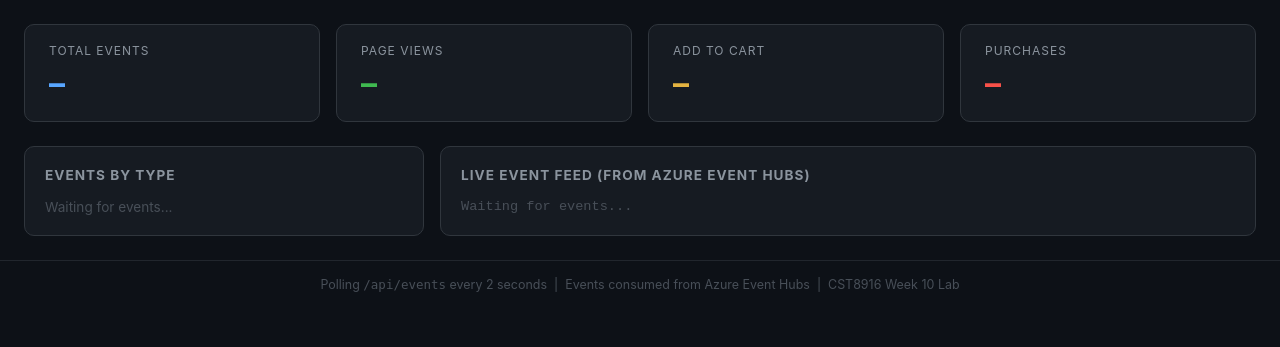
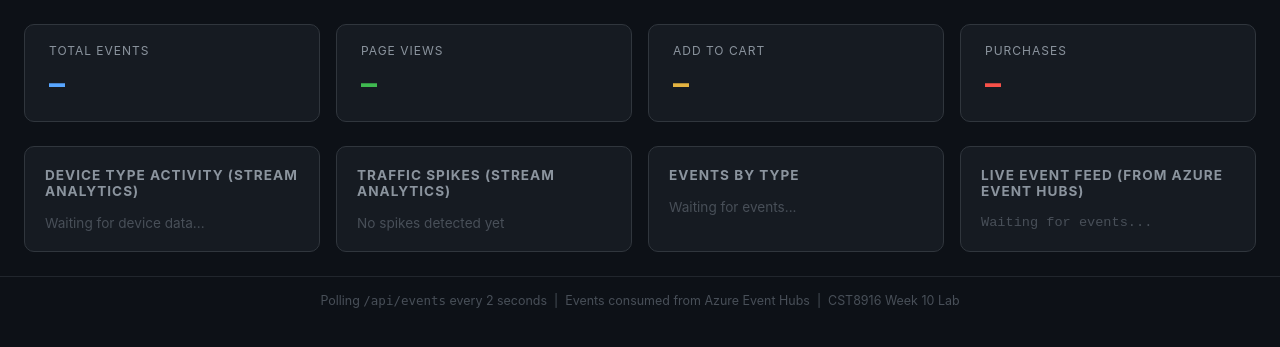
Before and after one commit to saraMir26/CST8916_Assignment2, a Flask app: page /dashboard in a window 1280 px wide. Shown: the part 54-401 px from the top of the page. Run offline with Flask 3, Linux system fonts and the light colour scheme.

Commit message:
UPDATE12

```diff
--- a/templates/dashboard.html
+++ b/templates/dashboard.html
@@ -296,6 +296,22 @@
   <!-- ── Panels ─────────────────────────────────────────────────── -->
   <div class="panels">
 
+    <!-- Device Type Breakdown -->
+    <div class="panel" style="max-width:400px;">
+      <h3>Device Type Activity (Stream Analytics)</h3>
+      <div id="device-chart">
+        <p style="color:#484f58; font-size:0.85rem;">Waiting for device data...</p>
+      </div>
+    </div>
+
+    <!-- Traffic Spikes -->
+    <div class="panel" style="max-width:400px;">
+      <h3>Traffic Spikes (Stream Analytics)</h3>
+      <div id="spike-alert">
+        <p style="color:#484f58; font-size:0.85rem;">No spikes detected yet</p>
+      </div>
+    </div>
+
     <!-- Event type breakdown -->
     <div class="panel" style="max-width:400px;">
       <h3>Events by Type</h3>
@@ -334,6 +350,7 @@
     };
 
     function fetchAndRender() {
+      // Existing (raw events)
       fetch("/api/events?limit=50")
         .then(res => res.json())
         .then(data => {
@@ -342,8 +359,19 @@
           renderFeed(data.events);
         })
         .catch(err => console.error("Poll error:", err));
+
+      // NEW → Device analytics
+      fetch("/api/devices")
+        .then(res => res.json())
+        .then(data => renderDeviceChart(data))
+        .catch(err => console.error("Device error:", err));
+
+      // NEW → Spike detection
+      fetch("/api/spikes")
+        .then(res => res.json())
+        .then(data => renderSpikes(data))
+        .catch(err => console.error("Spike error:", err));
     }
-
     // ── KPI cards ────────────────────────────────────────────────
     function renderKPIs(data) {
       document.getElementById("kpi-total").textContent = data.total ?? 0;
@@ -454,6 +482,51 @@
       <span class="feed-page">High traffic detected</span>
       <span class="feed-user">${item.total_events}</span>
     `;
+        function renderDeviceChart(data) {
+          const container = document.getElementById("device-chart");
+          if (!data || data.length === 0) return;
+
+          // Get latest window only
+          const latestWindow = data[data.length - 1];
+
+          // Group by deviceType
+          const summary = {};
+          data.forEach(d => {
+            if (!d.deviceType) return;
+            summary[d.deviceType] = (summary[d.deviceType] || 0) + d.event_count;
+          });
+
+          const maxVal = Math.max(...Object.values(summary), 1);
+          container.innerHTML = "";
+
+          Object.entries(summary).forEach(([type, count]) => {
+            const pct = (count / maxVal * 100).toFixed(1);
+
+            const row = document.createElement("div");
+            row.className = "bar-row";
+            row.innerHTML = `
+             <div class="bar-label">${type}</div>
+             <div class="bar-track"><div class="bar-fill" style="width:${pct}%"></div></div>
+             <div class="bar-count">${count}</div>
+           `;
+            container.appendChild(row);
+          });
+        }
+        function renderSpikes(data) {
+          const container = document.getElementById("spike-alert");
+          if (!data || data.length === 0) return;
+
+          const latest = data[data.length - 1];
+
+          container.innerHTML = `
+            <div style="color:#f85149; font-weight:bold;">
+            ⚠️ Traffic Spike Detected!
+            </div>
+            <div style="margin-top: 6px; font-size:0.85rem;">
+              ${latest.total_events} events in last window
+             </div>
+           `;
+        }
 
         feed.appendChild(row);
       });
```
